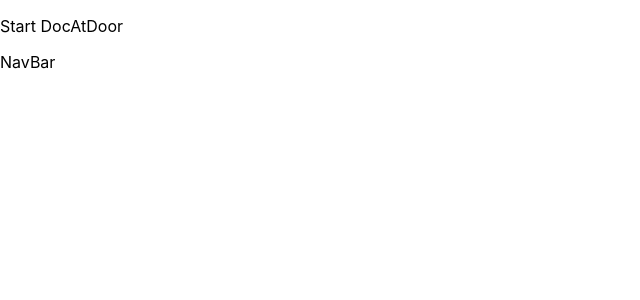
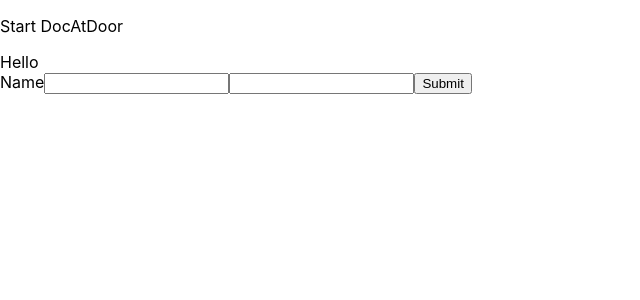
Before and after one commit to kuldeep1A/DocAtDoor, a React (Create React App) app in the folder docatdoor/: page / in a window 1280 px wide. Shown: the top 300 px of the page, without its empty margins (0-640 px from the left). Built offline with nearby package versions, Linux system fonts and the light colour scheme.

Commit message:
Added form and general Docotor Search

```diff
--- a/docatdoor/package.json
+++ b/docatdoor/package.json
@@ -34,5 +34,8 @@
       "last 1 firefox version",
       "last 1 safari version"
     ]
+  },
+  "devDependencies": {
+    "@types/node": "^20.6.3"
   }
 }
--- a/docatdoor/src/App.js
+++ b/docatdoor/src/App.js
@@ -6,7 +6,6 @@ function App() {
     <div className="App">
       <header className="App-header">
         <p>Start DocAtDoor</p>
-        <test/>
       </header>
     </div>
   );
--- /dev/null
+++ b/docatdoor/src/Components/Components.jsx
@@ -0,0 +1,7 @@
+export const Components = ()=>{
+    return (
+        <div>
+            Hello
+        </div>
+    )
+}
--- /dev/null
+++ b/docatdoor/src/Components/DoctorFilter.js
@@ -0,0 +1,12 @@
+export const CheckDoctor = (userData)=>{
+    // var doctors = {}
+    // var keys = Object.keys(doctors)
+    // var filtered_list = []
+
+    // for (let i = 0; i < keys.length; i++) {
+    //     const doctor = doctors[i];
+    //     if (doctor['Specialization'] == userData['Category']){
+    //         filtered_list.push(doctor);
+    //     }
+    // }
+}
--- a/docatdoor/src/Components/Filter.js
+++ /dev/null
@@ -1,32 +0,0 @@
-import React from 'react'
-
-export default function Filter() {
-  return (
-    <div>NavBar</div>
-  )
-}
-
-
-
-// var db = {}
-// var doctor_list = []
-// import React from "react"
-
-// const test = () => {
-//     return (
-//         <h1>
-//             Hello
-//         </h1>
-//     )
-// }
-
-// export function Filter(params) {
-//     for (let i = 0; i < Object.keys(db); i++) {
-//         const doctor = db[i];
-//         if (doctor["Specializaation"] == params["Category"]){
-//             doctor_list.push(doctor);
-//         }
-//     }
-// }
-
-// module.exports = doctor_list;
--- /dev/null
+++ b/docatdoor/src/Components/sform.jsx
@@ -0,0 +1,26 @@
+import { useState } from 'react';
+import { CheckDoctor } from './DoctorFilter'
+// const http = require('http')
+
+// http.get('/test', (res))
+
+export const Sform = ()=>{
+    const [name, setName] = useState('');
+    const [disease, setDisease] = useState('');
+
+    const SubmitHandler = (event) =>{
+        event.preventDefault();
+        var obj = {Name: name, Disease: disease}
+        CheckDoctor(obj)
+    }
+    return (
+        <div>
+            <form onSubmit={SubmitHandler}>
+                <label htmlFor="">Name</label>
+                <input type="text" value={name} onChange={(e) => setName(e.target.value)} />
+                <input type="text" value={disease} onChange={(e) => setDisease(e.target.value)} />
+                <input type="submit"/>
+            </form>
+        </div>
+    )
+}
--- a/docatdoor/src/index.js
+++ b/docatdoor/src/index.js
@@ -2,21 +2,20 @@ import React from 'react';
 import ReactDOM from 'react-dom/client';
 import './index.css';
 import App from './App';
+import { Components } from './Components/Components';
+import { Sform } from './Components/sform';
+
 import reportWebVitals from './reportWebVitals';
-import Filter from './Components/Filter';
 
 
 
 const root = ReactDOM.createRoot(document.getElementById('root'));
 
-// console.log(test);
 root.render(
   <React.StrictMode>
     <App />
-    <Filter/>
-
-    {/* <test/> */}
-    {/* console.log(); */}
+    <Components />
+    <Sform />
   </React.StrictMode>
 );
 
```
Also changed, not shown: 1 other file (tests, documents, lock files or other folders).
